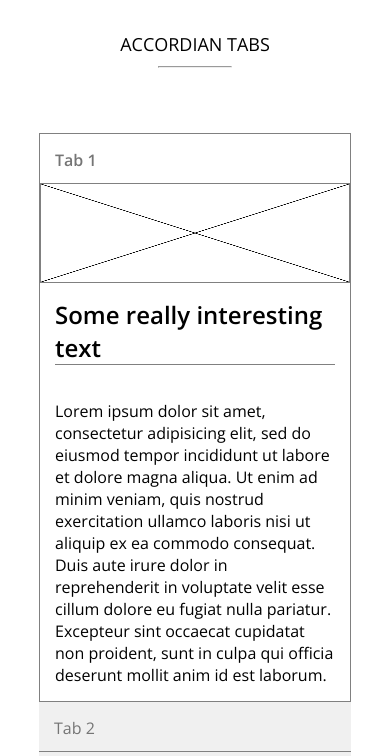
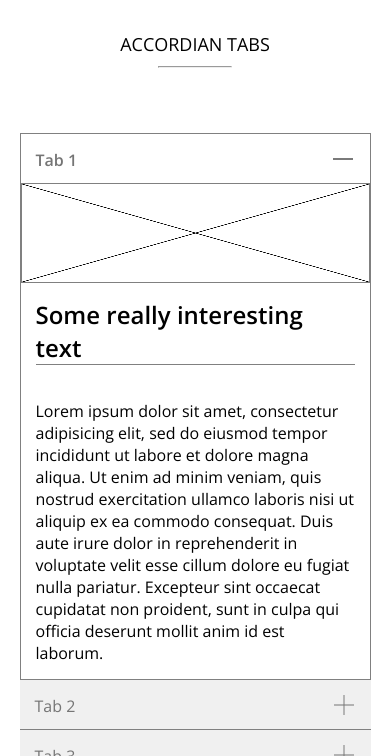
Before and after one commit to jaredeklin/pattern-party, a plain HTML site: page index.html in a window 390 px wide. Shown: the part 88-844 px from the top of the page. Drawn offline with nearby package versions, Linux system fonts and the light colour scheme; a script that the page names is missing.

Commit message:
Add plus and minus icon to mobile accordian tabs

```diff
--- a/styles.css
+++ b/styles.css
@@ -167,6 +167,10 @@ flexible cards
     margin: 8px auto 5px auto;
   }
 
+  .tab-container {
+    width: 90%;
+  }
+
   .name {
     display: block;
     float: unset;
@@ -204,6 +208,10 @@ flexible cards
   label {
     width: 100%;
     text-align: left;
+    background-image: url('add.svg');
+    background-size: 20px;
+    background-repeat: no-repeat;
+    background-position: 95%;
   }
 
   .content {
@@ -220,7 +228,10 @@ flexible cards
   }
 
   .tab-container input[type='radio']:checked + label {
-    /*text-align: left;*/
+    background-image: url('substract.svg');
+    background-size: 20px;
+    background-repeat: no-repeat;
+    background-position: 95%;
   }
 
   .tab-container input[type='radio']:checked + label + .content {
```
Also changed, not shown: add.svg (added), substract.svg (added).
